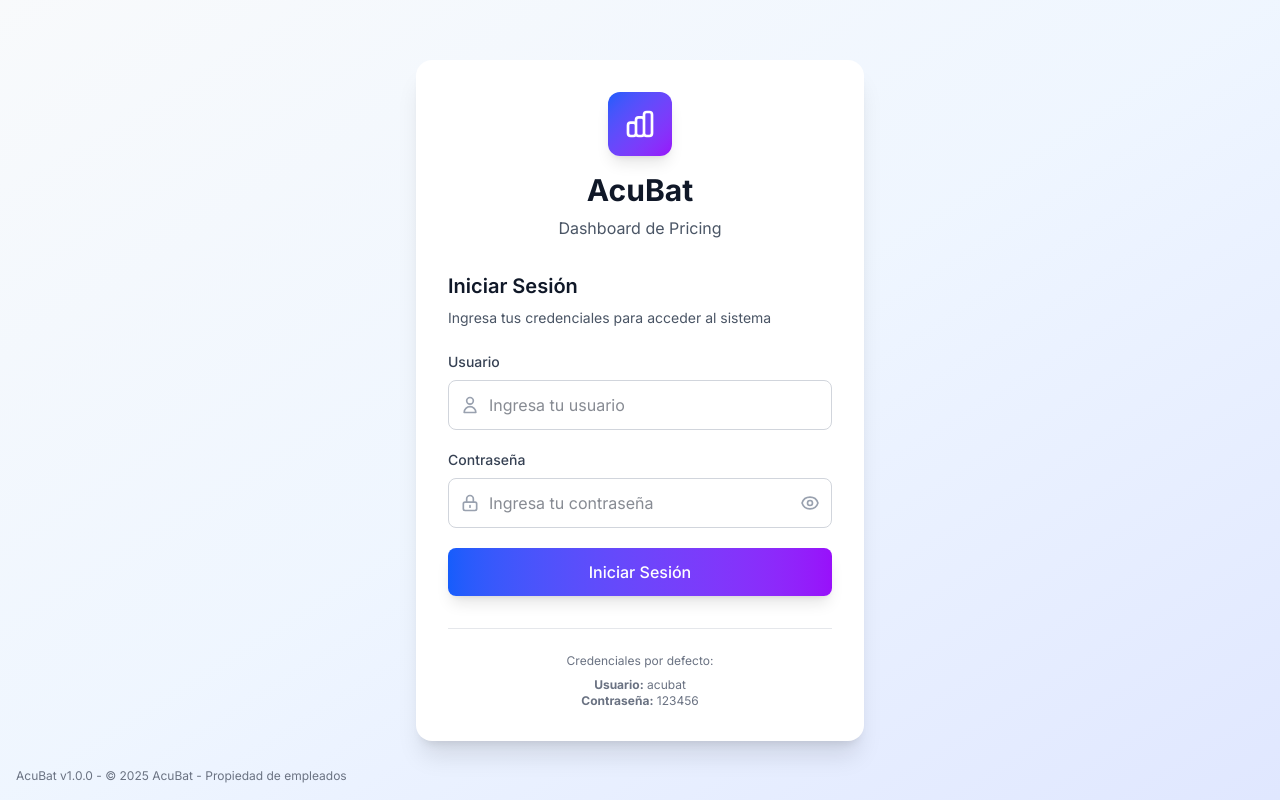
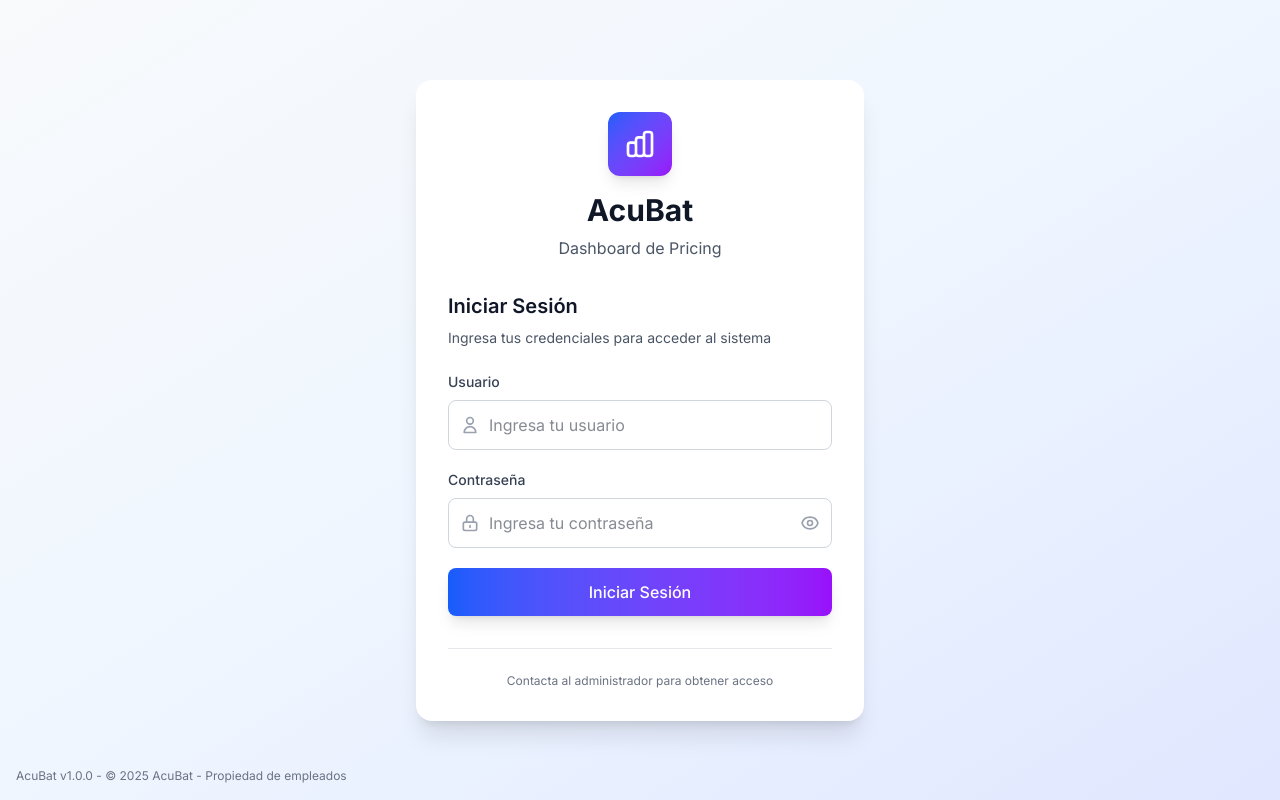
Before and after one commit to ralborta/acubat-pricing-v2, a Next.js app: page /login in a window 1280 px wide. Built offline with nearby package versions, Linux system fonts and the light colour scheme.

Commit message:
security: quitar credenciales visibles de la pantalla de login

```diff
--- a/app/login/page.tsx
+++ b/app/login/page.tsx
@@ -142,9 +142,7 @@ export default function LoginPage() {
         {/* Footer */}
         <div className="mt-8 pt-6 border-t border-gray-200">
           <div className="text-center text-xs text-gray-500">
-            <p className="mb-2">Credenciales por defecto:</p>
-            <p><strong>Usuario:</strong> acubat</p>
-            <p><strong>Contraseña:</strong> 123456</p>
+            <p>Contacta al administrador para obtener acceso</p>
           </div>
         </div>
       </div>
```
